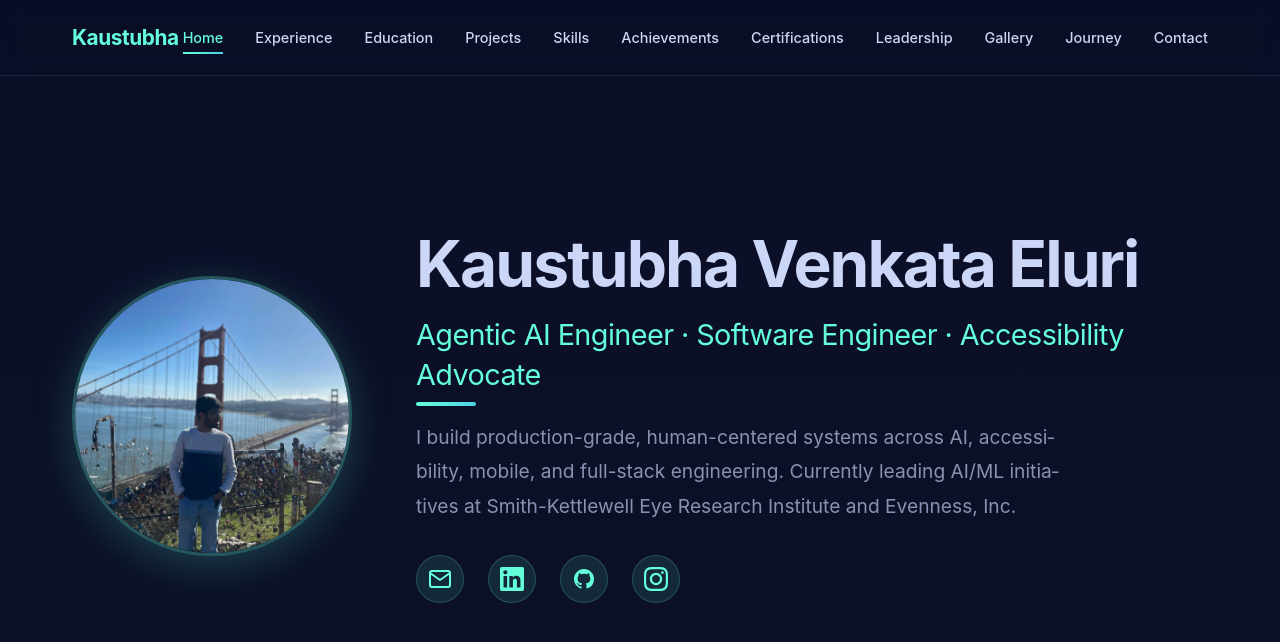
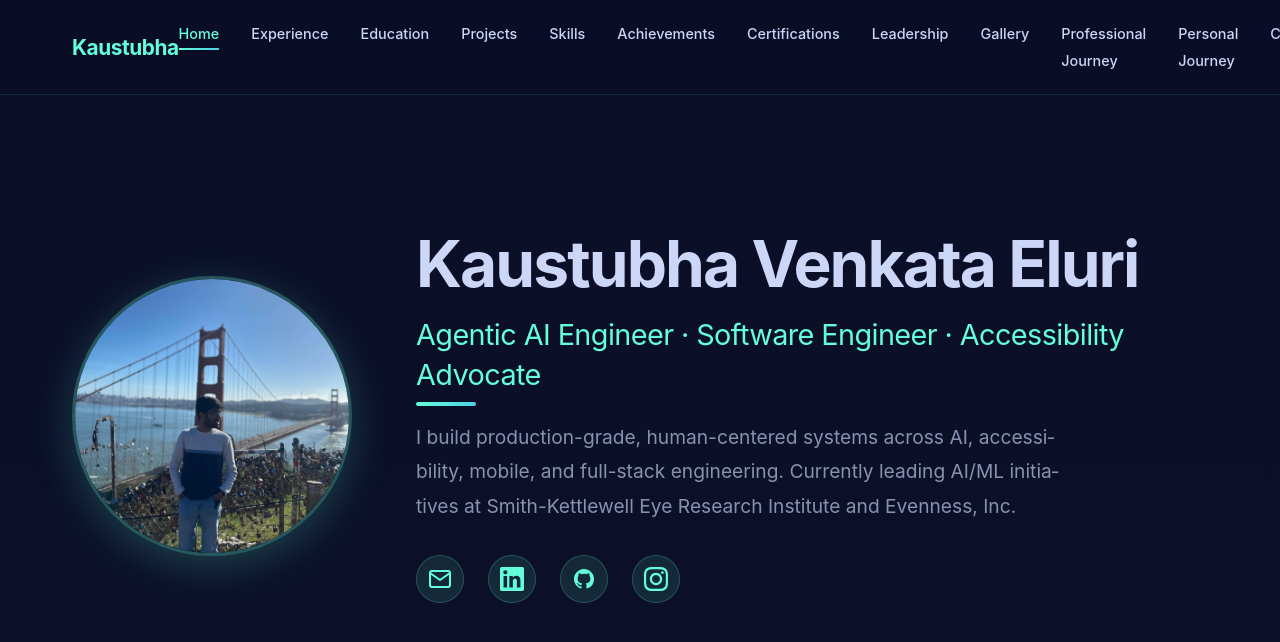
Before and after one commit to Kaustubha-09/Kaustubha-09.github.io, a React (Vite) app: page / in a window 1280 px wide. Shown: the top 642 px of the page. Built offline with nearby package versions, Linux system fonts and the light colour scheme.

Commit message:
Update navigation and routing to separate Professional and Personal Journey tabs

```diff
--- a/src/App.jsx
+++ b/src/App.jsx
@@ -1,7 +1,7 @@
 import React from "react";
 import { BrowserRouter as Router, Routes, Route } from "react-router-dom";
 import NavigationBar from "./components/NavigationBar/NavigationBar.jsx";
-import { Home, Experience, Education, Projects, Skills, Achievements, Certifications, Involvements, Gallery, Journey, Contact, NotFound } from "./pages";
+import { Home, Experience, Education, Projects, Skills, Achievements, Certifications, Involvements, Gallery, ProfessionalJourney, PersonalJourney, Contact, NotFound } from "./pages";
 import "./index.css";
 
 function App() {
@@ -18,7 +18,8 @@ function App() {
         <Route path="/certifications" element={<Certifications />} />
         <Route path="/involvements" element={<Involvements />} />
         <Route path="/gallery" element={<Gallery />} />
-        <Route path="/journey" element={<Journey />} />
+        <Route path="/professional-journey" element={<ProfessionalJourney />} />
+        <Route path="/personal-journey" element={<PersonalJourney />} />
         <Route path="/contact" element={<Contact />} />
         <Route path="*" element={<NotFound />} />
       </Routes>
--- a/src/components/NavigationBar/NavigationBar.jsx
+++ b/src/components/NavigationBar/NavigationBar.jsx
@@ -134,11 +134,20 @@ const NavigationBar = () => {
           </li>
           <li>
             <Link
-              to="/journey"
-              className={`${styles.link} ${isActive("/journey") ? styles.active : ""}`}
+              to="/professional-journey"
+              className={`${styles.link} ${isActive("/professional-journey") ? styles.active : ""}`}
               onClick={() => setIsMenuOpen(false)}
             >
-              Journey
+              Professional Journey
+            </Link>
+          </li>
+          <li>
+            <Link
+              to="/personal-journey"
+              className={`${styles.link} ${isActive("/personal-journey") ? styles.active : ""}`}
+              onClick={() => setIsMenuOpen(false)}
+            >
+              Personal Journey
             </Link>
           </li>
           <li>
--- a/src/pages/index.js
+++ b/src/pages/index.js
@@ -7,6 +7,7 @@ export { default as Achievements } from "./Achievements/Achievements.jsx";
 export { default as Certifications } from "./Certifications/Certifications.jsx";
 export { default as Involvements } from "./Involvements/Involvements.jsx";
 export { default as Gallery } from "./Gallery/Gallery.jsx";
-export { default as Journey } from "./Journey/Journey.jsx";
+export { default as ProfessionalJourney } from "./ProfessionalJourney/ProfessionalJourney.jsx";
+export { default as PersonalJourney } from "./PersonalJourney/PersonalJourney.jsx";
 export { default as Contact } from "./Contact/Contact.jsx";
 export { default as NotFound } from "./NotFound/NotFound.jsx";
```
